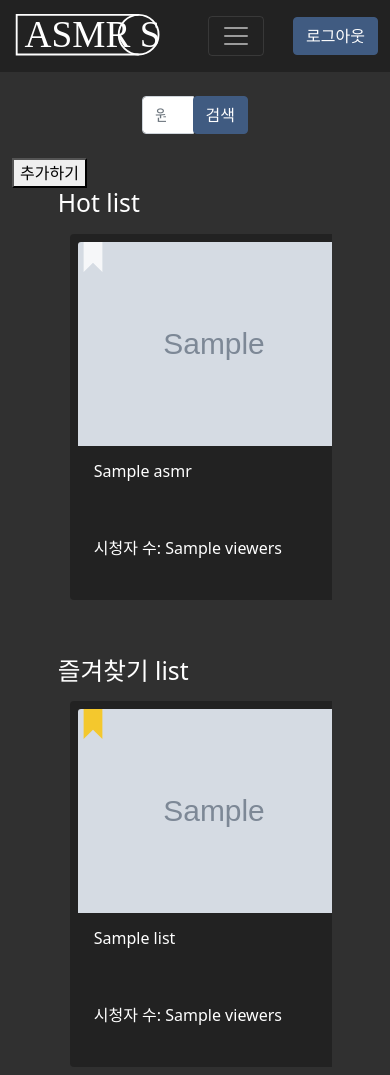
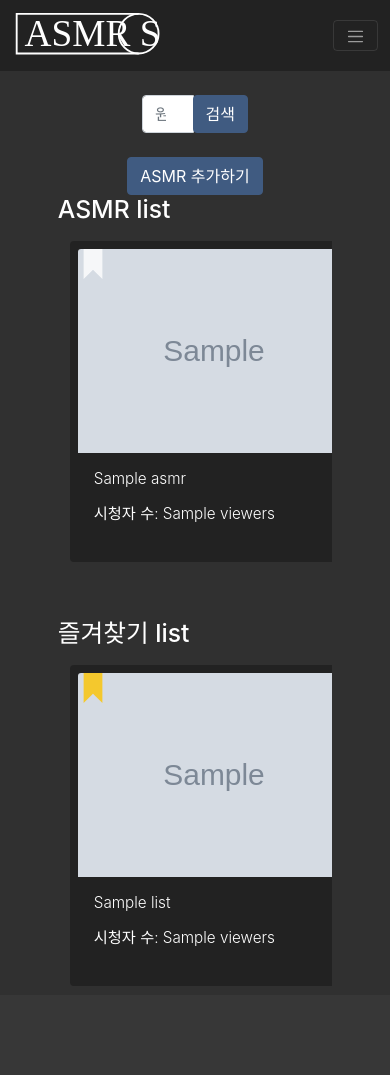
Before and after one commit to ja04454/ASMR_Study, a Flask app: template templates/main.html in a window 390 px wide. After the commit the page ends 986 px from the top, so only its background shows below. Run offline with Flask 2, Linux system fonts and the light colour scheme; the template is opened without the code that fills it: most values are stand-ins (such as "Sample title", 1, 10 or a date in 2020); grey boxes marked "Sample" are stand-in pictures; some libraries are stand-ins or nearby versions.

Commit message:
app.py, crawYoutube.py 주석강화
common.css
html,body, * 기준으로 디자인 통합을 위한 전처리 적용
font-size: 62.5%를 통한 10px 고정 후 em-14, em-12, em-10을 통한 픽셀 계산 등록
네비게이션 디스플레이 처리를 위한 미디어 쿼리 등록
스크롤바 커스텀 디자인 적용

intro.html
반응형 처리를 위한 디자인 조정

login.html
common에 등록된 디자인 전처리 때문에 이모티콘 그래픽 위치가 안맞음, common.css제거

main.html
배너에 디자인 변경 및 미디어 쿼리 작동시 로그아웃 버튼과 배너 버튼 충돌로 인한 조정 처리
영상 추가 모달 및 버튼에 디자인 적용
asmr 카드가 높이가 불규칙한 경우가 생겨 동일 높이로 재조정
스크롤 스크립트에 주석 추가

search.html
main.html에 적용사항을 일부 적용(네비게이션, 글자 크기 등)

```diff
--- a/app.py
+++ b/app.py
@@ -22,19 +22,26 @@ SECRET_KEY = 'SPARTA'
 #jwt id 가져오기 모듈화
 def GetJwtId():
     # token_check()
+    #mytoken이라는 이름으로 저장된 사용자의 쿠키 정보를 가져옴
     token_receive = request.cookies.get('mytoken')
+    #jwt 해독 기능을 이용해 가져온 토큰 정보를 암호키와 함께 HS256 방식으로 해석해 저장함
     payload = jwt.decode(token_receive, SECRET_KEY, algorithms=['HS256'])
+    #해독 된 사용자 정보에서 id 정보를 꺼내 DB에서 유저 정보 검색 실행
     user_info = db.user.find_one({"username": payload["id"]})
+    #유저의 아이디를 반환함
     return user_info['username']
 
 @app.route('/')
 def intro():
+    #jinja2 방식으로 intro.html 페이지를 서버에서 렌더링 한 뒤 사용자에게 제공
     return render_template('intro.html')
 
 
 @app.route('/login')
 def login():
+    #클라이언트에서 전송된 MultiDict 데이터에서 "msg"키를 가진 데이터의 값을 가져옴
     msg = request.args.get("msg")
+    #렌더링 시 변수를 페이지에서 사용하기 위해 msg 데이터를 담아줌
     return render_template('login.html', msg=msg)
 
 
@@ -220,25 +227,29 @@ def getViewers():
         if data.ok:
             #현재 영상이 Live 영상인지 확인
             if (data.text.find('"isLiveContent":true') != -1):
-                # 가져온 페이지 데이터를 text 형태로 변환해 videoViewCountRenderer란 단어를 검색한 뒤 그 위치 반환
-                startIndex = data.text.find('videoViewCountRenderer')
+                if (data.text.find('"isLiveNow":true') != -1):
+                    # 가져온 페이지 데이터를 text 형태로 변환해 videoViewCountRenderer란 단어를 검색한 뒤 그 위치 반환
+                    startIndex = data.text.find('videoViewCountRenderer')
 
-                # 만약 검색된 단어위치가 존재한다면 실행
-                if (startIndex != -1):
-                    # videoViewCountRenderer 검색된 위치부터 isLive란 단어를 검색해 그 위치를 찾음
-                    endIndex = data.text.find('isLive', startIndex)
-                    # 검색된 단어들의 위치를 기반으로 텍스트를 잘라냄
-                    targetText = data.text[startIndex:endIndex]
-                    # 잘라낸 텍스트에서 문자를 제거하고 숫자(시청자 수)를 추출함
-                    viewers = re.sub(r'[^0-9]', '', targetText)
-                db.asmrs.update_one({'_id': asmr['_id']}, {"$set": {"viewers": viewers}})
+                    # 만약 검색된 단어위치가 존재한다면 실행
+                    if (startIndex != -1):
+                        # videoViewCountRenderer 검색된 위치부터 isLive란 단어를 검색해 그 위치를 찾음
+                        endIndex = data.text.find('"isLive":true', startIndex)
+                        # 검색된 단어들의 위치를 기반으로 텍스트를 잘라냄
+                        targetText = data.text[startIndex:endIndex]
+                        # 잘라낸 텍스트에서 문자를 제거하고 숫자(시청자 수)를 추출함
+                        viewers = re.sub(r'[^0-9]', '', targetText)
+                    db.asmrs.update_one({'_id': asmr['_id']}, {"$set": {"viewers": viewers}})
+                else:
+                    db.asmrs.update_one({'_id': asmr['_id']}, {"$set": {"viewers": 'Not Live'}})
             else:
-                db.asmrs.update_one({'_id': asmr['_id']}, {"$set": {"viewers": ''}})
+                db.asmrs.update_one({'_id': asmr['_id']}, {"$set": {"viewers": 'Not Streaming'}})
 
 
-# 스케쥴러를 이용해 1 시간마다 크롤링
+
 scheduler = BackgroundScheduler()
-scheduler.add_job(func=getViewers, trigger="interval", seconds=6000)
+# 스케쥴러를 이용해 1 시간마다 크롤링(getViewers 함수를 호출)
+scheduler.add_job(func=getViewers, trigger="interval", seconds=3600)
 scheduler.start()
 
 # 디버그 모드에선 플라스크는 앱을 두번 로드함
--- a/crawYoutube.py
+++ b/crawYoutube.py
@@ -6,7 +6,7 @@ from pymongo import MongoClient
 import certifi
 
 
-
+#유튜브 검색 결과에서 영상 목록을 가져와 DB에 저장하기 위한 소스코드
 client = MongoClient('mongodb+srv://test:sparta@cluster0.2rz7w.mongodb.net/Cluster0?retryWrites=true&w=majority',tlsCAFile=certifi.where())
 
 db = client.ASMR_Study
--- a/static/common.css
+++ b/static/common.css
@@ -1,4 +1,42 @@
+html, body{
+    width: 100%;
+    height: 100%;
+    margin: 0;
+    padding: 0;
+    font-size: 100%;
+    box-sizing: border-box;
+}
 
+body{
+    font-family: -apple-system,BlinkMacSystemFont,"Malgun Gothic","맑은 고딕",helvetica,arial,"Apple SD Gothic Neo",sans-serif;
+    font-weight: 300; /* 글자 두께 */
+    font-size: 1em;
+    line-height: 1.25; /* 줄 간격 */
+    -webkit-text-size-adjust: 100%;
+    -webkit-font-smoothing: antialiased; /* 글자 부드럽게 */
+    background-size: cover; /* 배경 이미지 기본 크기 */
+    background-repeat: no-repeat; /* 배경 이미지 반복 */
+    background-position: center; /* 배경 이미지 정렬 위치 */
+    -webkit-background-size: cover;
+    -moz-background-size: cover;
+    -o-background-size: cover;
+    background-attachment: fixed;
+}
+* {
+    font-size: 62.5%; /* 10px */
+}
+
+.em-14{
+    font-size: 14em;
+}
+
+.em-12{
+    font-size: 12em;
+}
+
+.em-10{
+    font-size: 10em;
+}
 .common-border-top{
     border-top: 0.5rem solid;
     border-top-color: #303030;
@@ -15,7 +53,6 @@
     background-color: #405B81;
     border-color: #405B81;
 }
-
 .common-footer{
     max-width: 1000px;
 }
@@ -27,6 +64,9 @@
 .common-bg-dark{
     background-color: #222222!important;
 }
+.common-bg-lightdark{
+    background-color: #303030!important;
+}
 
 .header-image {
     height: 700px;
@@ -36,24 +76,51 @@
     background-attachment: fixed;
     background-size: cover;
 }
+@media (max-width: 992px){
+    .common-nav-hide{
+        display: none;
+    }
+}
 
+@media (min-width: 992px){
+    .common-nav-show{
+        display: none;
+    }
+}
 .common-post-text{
     overflow: hidden;
     display: -webkit-box;
     -webkit-line-clamp: 3; /* 라인수 */
     -webkit-box-orient: vertical;
     word-wrap:break-word;
-    line-height: 1.2em;
-    height: 3.6em;
+    font-size: 10em;
 }
 
+.common-viewer-text{
+    overflow: hidden;
+    display: -webkit-box;
+    -webkit-line-clamp: 1; /* 라인수 */
+    -webkit-box-orient: vertical;
+    word-wrap:break-word;
+    font-size: 10em;
+}
 .common-text-elli{
     text-overflow: ellipsis;
 }
 
 .common-over-hide{
-    overflow:hidden;
+    overflow:auto;
 }
+/* 스크롤바 커스텀
+ width는 세로 스크롤바 두께,
+ height는 가로 스크롤바 두께 지정
+
+track은 스크롤바 배경색
+thumb는 스크롤바 조정 부분에 색
+ */
+.common-scrollbar::-webkit-scrollbar { height: 10px; }
+.common-scrollbar::-webkit-scrollbar-track { background-color: #b3b3b3; }
+.common-scrollbar::-webkit-scrollbar-thumb { width: 10px; background-color: #405B81; }
 
 .common-bookmark svg {
     position: absolute;
--- a/templates/login.html
+++ b/templates/login.html
@@ -20,7 +20,6 @@
     <link href="https://cdn.jsdelivr.net/npm/bootstrap@5.1.3/dist/css/bootstrap.min.css" rel="stylesheet"
           integrity="sha384-1BmE4kWBq78iYhFldvKuhfTAU6auU8tT94WrHftjDbrCEXSU1oBoqyl2QvZ6jIW3" crossorigin="anonymous">
     <link rel="shortcut icon" type="image/x-icon" href="static/book.png">
-    <link href="static/common.css" rel="stylesheet">
 
     <!-- JS -->
     <script src="https://ajax.googleapis.com/ajax/libs/jquery/3.4.1/jquery.min.js"></script>
--- a/templates/main.html
+++ b/templates/main.html
@@ -120,28 +120,30 @@
     </script>
 </head>
 
-<body style="background-color: #303030">
-<nav class="navbar navbar-expand-lg navbar-dark common-bg-dark">
+<body class="common-bg-lightdark">
+<nav class="navbar navbar-expand-lg navbar-dark common-bg-dark em-14">
     <div class="container-fluid">
         <a class="navbar-brand" href="/main">
             <img src="static/logo2.svg" alt="" width="150" class="d-inline-block align-text-top">
         </a>
-        <button class="navbar-toggler" type="button" data-bs-toggle="collapse" data-bs-target="#navbarNavDropdown" aria-controls="navbarNavDropdown" aria-expanded="false" aria-label="Toggle navigation">
+        <button class="navbar-toggler" type="button" data-bs-toggle="collapse" data-bs-target="#navbarSupportedContent" aria-controls="navbarSupportedContent" aria-expanded="false" aria-label="Toggle navigation">
             <span class="navbar-toggler-icon"></span>
         </button>
-        <div class="collapse navbar-collapse text-white" id="navbarNavDropdown">
-            <ul class="navbar-nav">
+        <div class="collapse navbar-collapse text-white" id="navbarSupportedContent">
+            <ul class="navbar-nav me-auto mb-2 mb-lg-0">
                 <li class="nav-item">
                     <a class="nav-link active" aria-current="page" href="/main">메인</a>
                 </li>
+                <li class="nav-item common-nav-show">
+                    <a class="nav-link active" aria-current="page" onclick="logout()">로그아웃</a>
+                </li>
             </ul>
-        </div>
             <form class="d-flex">
-            <a class="btn common-btn-grayblue" onclick="logout()">로그아웃</a>
+                <a class="btn common-btn-grayblue common-nav-hide text-right" onclick="logout()">로그아웃</a>
             </form>
         </div>
+    </div>
 </nav>
-
 <div class="container-fluid">
     <div class="row">
         <div class="col-4 m-auto my-4">
@@ -155,20 +157,24 @@
     </div>
 
     <!-- asmr 추가하기 modal -->
-    <div>
-        <button id="open_modal" type="button" data-toggle="modal" data-target="#myModal">추가하기</button>
-        <div class="modal fade" id="myModal" data-backdrop="static" data-keyboard="false">
+    <div class="row">
+        <div class="col m-auto text-center">
+            <button id="open_modal" type="button" class="btn common-btn-grayblue" data-toggle="modal" data-target="#myModal">ASMR 추가하기</button>
+        </div>
+    </div>
+
+    <div class="modal fade text-white" id="myModal" data-backdrop="static" data-keyboard="false">
         <div class="modal-dialog modal-l modal-dialog-centered">
             <div class="modal-content">
 
                 <!-- Modal Header -->
-                    <div class="modal-header">
+                <div class="modal-header common-bg-dark border-0">
                     <h4 class="modal-title">ASMR 영상 추가하기</h4>
                 </div>
 
                 <!-- Modal body -->
                 <form id="myform" >
-                    <div class="modal-body">
+                    <div class="modal-body common-bg-lightdark border-0">
                         <div class="mb-3 row">
                             <label for="title" class="col-sm-2 col-form-label">TITLE</label>
                             <div class="col-sm-10">
@@ -190,29 +196,27 @@
                     </div>
 
                     <!-- Modal footer -->
-                    <div class="modal-footer">
-                        <button id="save_modal" type="button" class="btn btn-secondary">Save</button>
-                        <button id="close_modal"type="button" class="btn btn-secondary" data-dismiss="modal">Close</button>
+                    <div class="modal-footer common-bg-lightdark border-0">
+                        <button id="save_modal" type="button" class="btn common-btn-grayblue">Save</button>
+                        <button id="close_modal"type="button" class="btn common-btn-grayblue" data-dismiss="modal">Close</button>
                     </div>
                 </form>
             </div>
         </div>
     </div>
+    <div class="w-75 text-white m-auto">
+        <h2>ASMR list</h2>
     </div>
-
-    <div class="w-75 text-white m-auto">
-        <h2>Hot list</h2>
-    </div>
-    <div id="asmr_content" class="d-flex flex-row flex-nowrap row row-cols-auto w-75 text-white m-auto common-over-hide">
+    <div id="asmr_content" class="d-flex flex-row flex-nowrap row row-cols-auto w-75 text-white m-auto common-over-hide common-scrollbar">
         <!-- jinja2를 사용해 Server에서 처리되는 구문들 -->
         {% if asmrs %}
         {% for asmr in asmrs %}
         <div class="col">
-            <div class="card common-bg-dark common-border-dark my-2" style="width: 18rem;">
+            <div class="card common-bg-dark common-border-dark my-2" style="width: 18rem; height: 95%">
                 <img src="{{ asmr.img }}" class="card-img-top" alt="{{ asmr.link }}" onclick="location.href='{{ asmr.link }}';">
                 <div class="card-body">
                     <p class="card-text common-post-text common-text-elli">{{ asmr.title }}</p>
-                    <p>시청자 수: <span class="viewers">{{ asmr.viewers }}</span>
+                    <p class="common-viewer-text">시청자 수: {{ asmr.viewers }}
                     </p>
                 </div>
 
@@ -233,18 +237,18 @@
     <div class="w-75 text-white m-auto mt-5">
         <h2>즐겨찾기 list</h2>
     </div>
-    <div id="star_content" class="d-flex flex-row flex-nowrap row row-cols-auto w-75 text-white m-auto common-over-hide">
+    <div id="star_content" class="d-flex flex-row flex-nowrap row row-cols-auto w-75 text-white m-auto common-over-hide common-scrollbar">
         <!-- jinja2를 사용해 Server에서 처리되는 구문들 -->
         {% if lists %}
             {% for list in lists %}
                 {% for li in list %}
                     <div class="col">
-                        <div class="card common-bg-dark common-border-dark my-2" style="width: 18rem;">
+                        <div class="card common-bg-dark common-border-dark my-2" style="width: 18rem; height: 95%">
                             <img src="{{ li.img }}" class="card-img-top" alt="{{ li.link }}"
                                  onclick="location.href='{{ li.link }}';">
                             <div class="card-body">
                                 <p class="card-text common-post-text common-text-elli">{{ li.title }}</p>
-                                <p>시청자 수: <span class="viewers">{{ li.viewers }}</span>
+                                <p class="common-viewer-text">시청자 수: {{ li.viewers }}
                                 </p>
                             </div>
 
@@ -264,13 +268,19 @@
     </div>
 </div>
 <script>
+    //asmr 영역에서 마우스 휠 이용시 스크롤이 되도록 이벤트 등록
     $("#asmr_content, #star_content").on('mousewheel',function(e){
+        //휠 이동 값을 가져옴
         var wheelDelta = e.originalEvent.wheelDelta;
+        //휠 이동의 음수, 정수 구분에 따라서 왼쪽, 오른쪽 구분 후 가감 진행
         if(wheelDelta > 0){
+            //현재 요소의 스크롤 위치에 따라서 가감을 하는 방식으로 스크롤 진행
+            //이벤트 중첩을 막기 위해 현재 진행중인 이벤트를 중단시킨 뒤 스크롤 이벤트를 새로 진행
             $(this).stop().animate({scrollLeft: -1000 + $(this).scrollLeft()}, 100);
         }else{
             $(this).stop().animate({scrollLeft: +1000 + $(this).scrollLeft()}, 100);
         }
+        //스크롤 이벤트가 다른 이벤트에 영향을 받지 않도록 false를 반환해 이벤트를 종료시킴
         return false;
     });
 </script>
```
Also changed, not shown: templates/intro.html (+9 -9 lines), templates/search.html (+13 -10 lines), static/main.css (added). Lines whose indentation alone changed are shown as unchanged.
